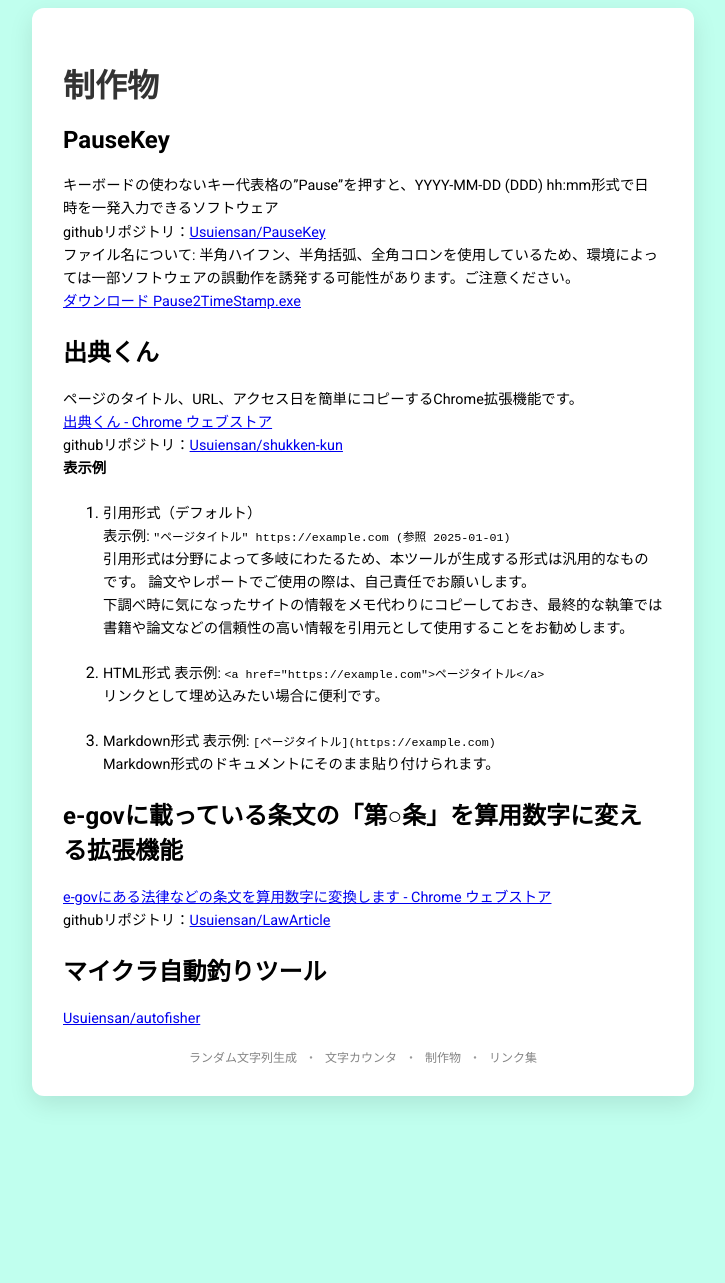
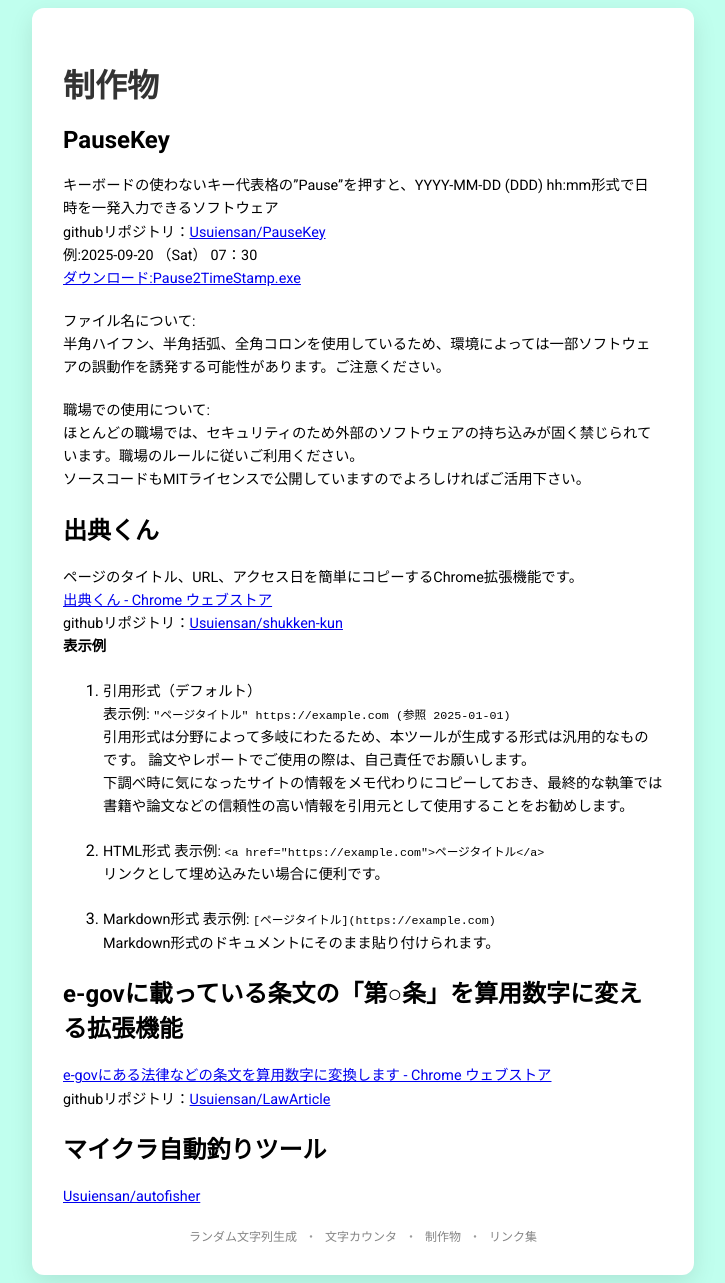
Before and after one commit to Usuiensan/usuiensan, a Jekyll site: the page built from mywork.md, in a window 1280 px wide. Shown: the whole page, without its empty margins (277-1002 px from the left). Built offline with Jekyll 4.4.1, drawn with Linux system fonts in a browser that asks for light colours; some web fonts are replaced; our own code applies the rules of GitHub Pages for plain Markdown files; before the commit the page ends 1104 px from its top, so only the background shows below that.

Commit message:
PauseKeyの説明を修正し、ダウンロードリンクの形式を統一。職場での使用に関する注意事項を追加。

```diff
--- a/mywork.md
+++ b/mywork.md
@@ -7,9 +7,15 @@
 ## PauseKey
 キーボードの使わないキー代表格の"Pause"を押すと、YYYY-MM-DD (DDD) hh:mm形式で日時を一発入力できるソフトウェア
 githubリポジトリ：[Usuiensan/PauseKey](https://github.com/Usuiensan/PauseKey)
-ファイル名について: 半角ハイフン、半角括弧、全角コロンを使用しているため、環境によっては一部ソフトウェアの誤動作を誘発する可能性があります。ご注意ください。
-[ダウンロード Pause2TimeStamp.exe](https://github.com/Usuiensan/PauseKey/releases/download/latest/Pause2TimeStamp.exe)
+例:2025-09-20 （Sat） 07：30
+[ダウンロード:Pause2TimeStamp.exe](https://github.com/Usuiensan/PauseKey/releases/download/latest/Pause2TimeStamp.exe)
 
+ファイル名について:
+半角ハイフン、半角括弧、全角コロンを使用しているため、環境によっては一部ソフトウェアの誤動作を誘発する可能性があります。ご注意ください。
+
+職場での使用について:
+ほとんどの職場では、セキュリティのため外部のソフトウェアの持ち込みが固く禁じられています。職場のルールに従いご利用ください。
+ソースコードもMITライセンスで公開していますのでよろしければご活用下さい。
 ## 出典くん
 ページのタイトル、URL、アクセス日を簡単にコピーするChrome拡張機能です。
 [出典くん - Chrome ウェブストア](https://chromewebstore.google.com/detail/kjlnbjeohfbpcjhjejbefejogkfdnklg)
```
